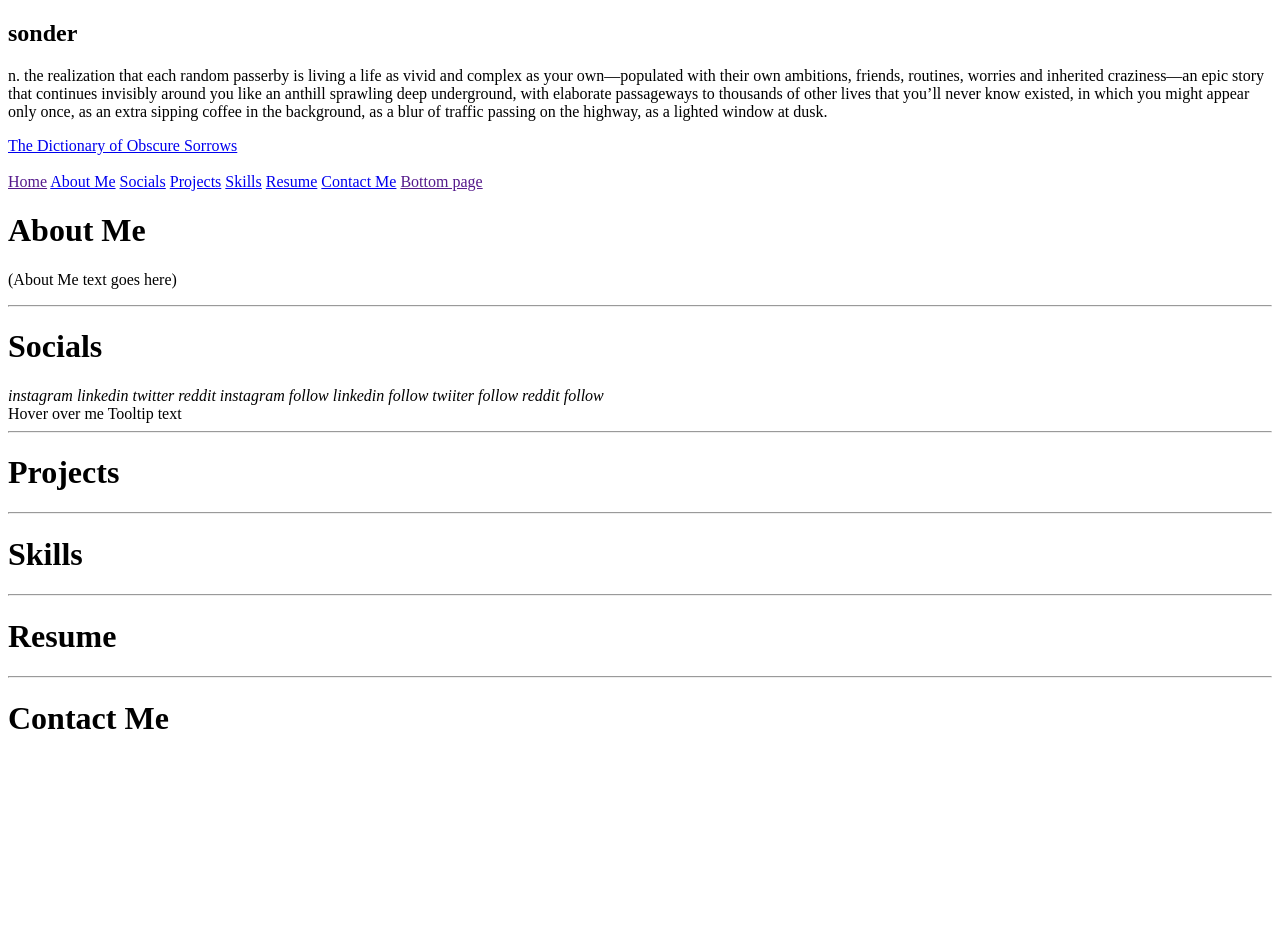
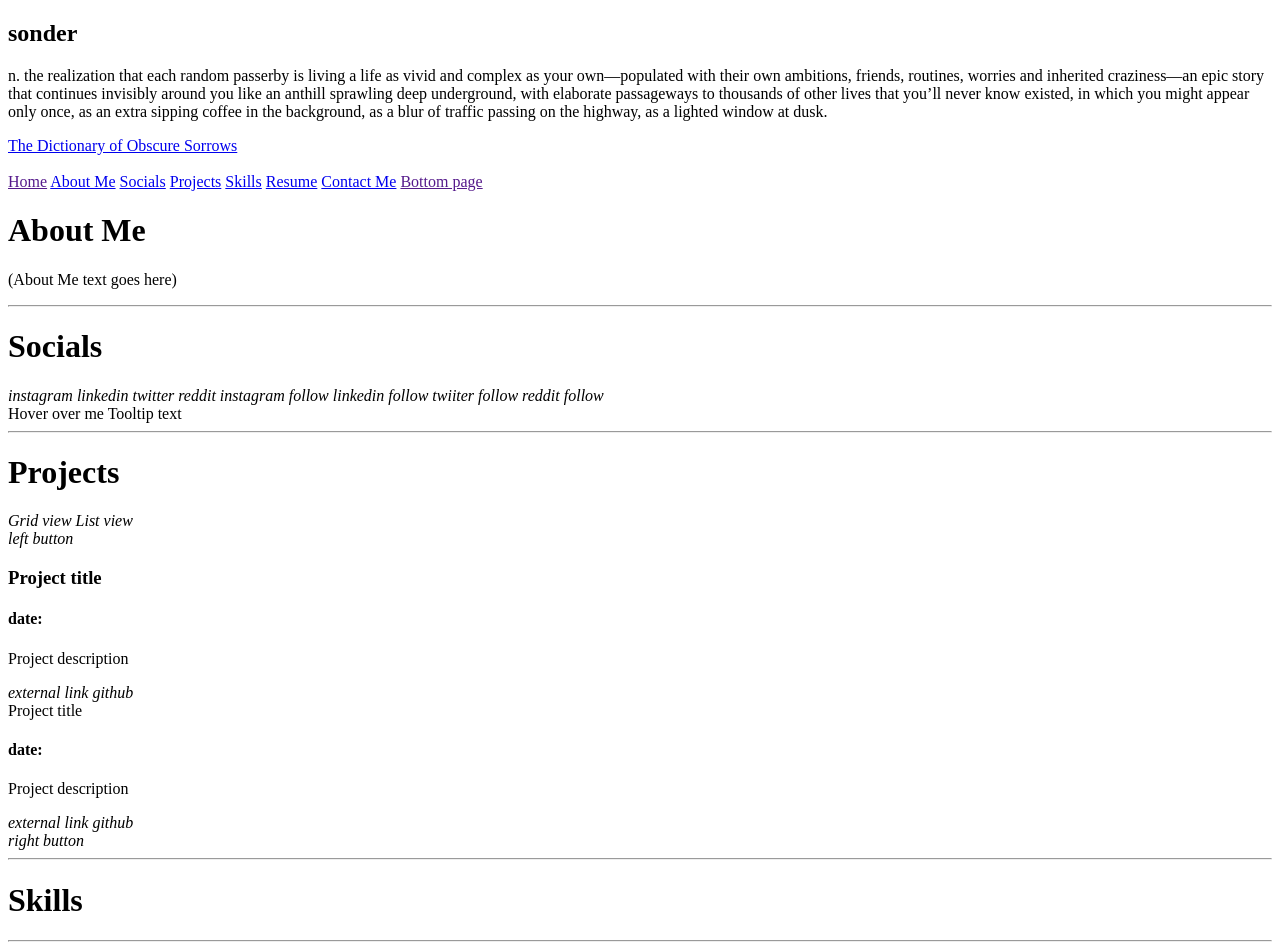
Before and after one commit to sonderwonder/Portfolio, a plain HTML site: page index.html in a window 1280 px wide. Shown: the top 952 px of the page. Before the commit the page ends 800 px from the top, so only its background shows below. Drawn offline with Linux system fonts and the light colour scheme.

Commit message:
Draft coded projects page. Formatted index html further for ledigbility. Made header div . home_pg

```diff
--- a/index.html
+++ b/index.html
@@ -14,8 +14,9 @@
     </style>
 </head>
 <body>
+
     <!--Landing View-->
-    <header>
+    <header class="home_pg">
         <h2>sonder</h2>
         <p>n. the realization that each random passerby is living a life as vivid and complex as your own—populated with their own ambitions, friends, routines, worries and inherited craziness—an epic story that continues invisibly around you like an anthill sprawling deep underground, with elaborate passageways to thousands of other lives that you’ll never know existed, in which you might appear only once, as an extra sipping coffee in the background, as a blur of traffic passing on the highway, as a lighted window at dusk.</p>
         <a href="https://www.dictionaryofobscuresorrows.com/post/23536922667/sonder">The Dictionary of Obscure Sorrows</a>
@@ -34,7 +35,9 @@
         <a href="#contact_me_anc">Contact Me</a>
         <a href="">Bottom page</a>
     </nav>
+
     <main>
+
         <!--About Me Page-->
         <div class="about_me_pg">
             <a id="about_me_anc"><h1>About Me</h1></a>
@@ -44,7 +47,9 @@
 
         <!--Socials Page-->
         <div class="socials_pg">
+
             <a id="socials_anc"><h1>Socials</h1></a>
+
             <section id="sociallink_cont">
                 <a><i>instagram</i></a>
                 <a><i>linkedin</i></a>
@@ -58,16 +63,50 @@
                     <span class="tooltiptext">Tooltip text</span>
                 </div>
             </section>
+
             <article>
                 <!--Social media embedded panel (set up professional twitter)-->
             </article>
+
             <hr>
+
         </div>
 
         <!--Projects Page-->
         <div class="projects_pg">
+
             <a id="projects_anc"><h1>Projects</h1></a>
+
+            <div id="view_options">
+                <a><i>Grid view</i></a>
+                <a><i>List view</i></a>
+            </div>
+
+            <a><i>left button</i></a>
+            <article class="project_viewer">
+
+                <div id="project_card">
+                    <h3>Project title</h3>
+                    <h4>date:</h4>
+                    <p>Project description</p>
+                    <a><i>external link</i></a>
+                    <a><i>github</i></a>
+                    <img src=""/>
+                </div>
+
+                <div id="project_listing">
+                    <label>Project title</label>
+                    <h4>date:</h4>
+                    <p>Project description</p>
+                    <a><i>external link</i></a>
+                    <a><i>github</i></a>
+                </div>
+
+            </article>
+            <a><i>right button</i></a>
+
             <hr>
+
         </div>
 
         <!--Skills Page-->
@@ -86,6 +125,7 @@
         <div class="contact_me_pg">
             <a id="contact_me_anc"><h1>Contact Me</h1></a>
         </div>
+
     </main>
 </body>
 </html>
```
